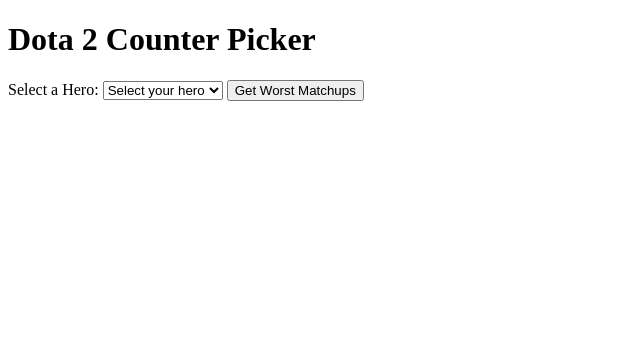
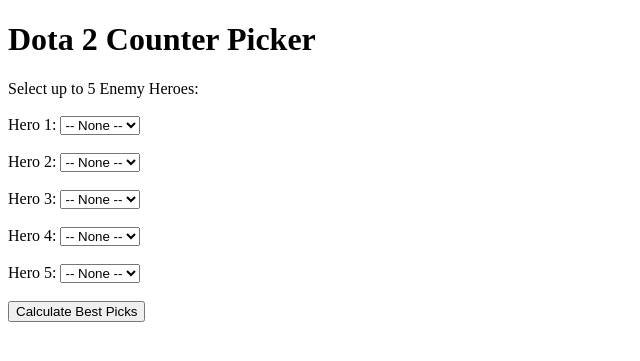
Before and after one commit to Solaire710/Dota-2-Counter-Picker, a Flask app: template counterPicker/templates/index.html in a window 1280 px wide. Shown: the top 361 px of the page, without its empty margins (0-640 px from the left). Run offline with Flask 3, Linux system fonts and the light colour scheme; the template is opened without the code that fills it, so the values that code supplies are empty.

Commit message:
win rate to synergy fix

```diff
--- a/counterPicker/app.py
+++ b/counterPicker/app.py
@@ -34,79 +34,112 @@ def get_hero_name_map():
         resp.raise_for_status()
         data = resp.json()
 
-        # Debugging: print API response
-        print("API Response Data:", data)
+        print("API Response Data:", data)  # Debug
 
         heroes = data["data"]["constants"]["heroes"]
-
         if not heroes:
             print("No heroes found in response")
 
-        # Sorting heroes by displayName alphabetically
         sorted_heroes = sorted(heroes, key=lambda hero: hero["displayName"])
-
-        # Creating a dictionary of hero ID and name
         return {hero["id"]: hero["displayName"] for hero in sorted_heroes}
 
     except requests.exceptions.RequestException as e:
         print("Error fetching hero names:", e)
         return {}
 
+def get_best_counters_by_synergy(hero_ids, hero_names, match_limit=50):
+    hero_stats = {}
 
-def get_worst_matchups(hero_id):
-    query = f"""
-    {{
-      heroStats {{
-        matchUp(heroId: {hero_id}, matchLimit: 5, orderBy: 4) {{
-          heroId
-          matchCountVs
-          vs {{
-            heroId2
-            matchCount
-            winCount
-            winRateHeroId1
-            winRateHeroId2
+    for hero_id in hero_ids:
+        query = f"""
+        {{
+          heroStats {{
+            heroVsHeroMatchup(heroId: {hero_id}, matchLimit: {match_limit}) {{
+              disadvantage {{
+                vs {{
+                  heroId2
+                  matchCount
+                  synergy
+                }}
+              }}
+            }}
           }}
         }}
-      }}
-    }}
-    """
-    resp = scraper.post(STRATZ_URL, json={"query": query})
-    resp.raise_for_status()
-    data = resp.json()
+        """
 
-    # Print the raw response to check the win rates
-    print("Raw API Response:")
-    print(data)
+        try:
+            resp = scraper.post(STRATZ_URL, json={"query": query})
+            resp.raise_for_status()
+            data = resp.json()
 
-    matchups = data["data"]["heroStats"]["matchUp"][0]["vs"]
+            print("API response data:", data)  # Debug
 
-    return matchups
+            matchup_data = data["data"]["heroStats"]["heroVsHeroMatchup"]
+            disadvantage_list = matchup_data.get("disadvantage", [])
+
+            if not disadvantage_list:
+                continue
+
+            vs_list = disadvantage_list[0].get("vs", [])
+
+
+            for m in vs_list:
+                cid = m.get("heroId2")
+                if cid is None or cid in hero_ids:
+                    continue  # 👈 Skip selected heroes
+
+                synergy = m.get("synergy") or 0
+                match_count = int(m.get("matchCount") or 0)
+
+                stat = hero_stats.setdefault(cid, {"total_synergy": 0, "matches": 0})
+                stat["total_synergy"] += synergy * match_count
+                stat["matches"] += match_count
+
+        except Exception as e:
+            print(f"Error fetching synergy data for hero {hero_id}: {e}")
+            continue
+
+    results = []
+    for cid, s in hero_stats.items():
+        if s["matches"] == 0:
+            continue
+        avg_synergy = s["total_synergy"] / s["matches"]
+        results.append((cid, avg_synergy))
+
+    results.sort(key=lambda x: x[1])  # ascending = worst synergy
+    return [(hero_names.get(cid, f"Unknown({cid})"), round(synergy, 2)) for cid, synergy in results[:10]]
 
 @app.route("/", methods=["GET", "POST"])
 def index():
     error = None
-    matchups = None
     hero_names = get_hero_name_map()
-
-    print("Hero Names:", hero_names)  # Check that hero names are properly passed
-
-    hero_name = None  # Default to None, in case no form is submitted
+    selected_heroes = []
+    matchups = []
 
     if request.method == "POST":
-        hero_name = request.form.get("hero_name")
-        if not hero_name:
-            error = "Please select a hero!"
+        for i in range(1, 6):
+            hero_name = request.form.get(f"hero_{i}")
+            if hero_name:
+                selected_heroes.append(hero_name)
+
+        print("Selected heroes:", selected_heroes)
+
+        if not selected_heroes:
+            error = "Please select at least one hero!"
         else:
-            hero_id = next((hero_id for hero_id, name in hero_names.items() if name == hero_name), None)
-            if hero_id:
-                matchups = get_worst_matchups(hero_id)
-            else:
-                error = "Hero not found!"
+            selected_ids = [hid for hid, name in hero_names.items() if name in selected_heroes]
+            print("Selected IDs:", selected_ids)
 
-    return render_template("index.html", hero_names=hero_names, matchups=matchups, error=error, hero_name=hero_name)
+            matchups = get_best_counters_by_synergy(selected_ids, hero_names)
+            print("Matchups:", matchups)
 
-
+    return render_template(
+        "index.html",
+        hero_names=hero_names,
+        matchups=matchups,
+        error=error,
+        selected_heroes=selected_heroes,
+    )
 
 if __name__ == "__main__":
     app.run(debug=True)
--- a/counterPicker/templates/index.html
+++ b/counterPicker/templates/index.html
@@ -10,29 +10,34 @@
 
     <!-- Hero Select Form -->
     <form method="POST">
-      <label for="hero_name">Select a Hero:</label>
-      <select name="hero_name" id="hero_name" required>
-          <option value="" disabled selected>Select your hero</option>
+  <label>Select up to 5 Enemy Heroes:</label><br><br>
+
+  {% for i in range(1, 6) %}
+  <label for="hero_{{ i }}">Hero {{ i }}:</label>
+  <select name="hero_{{ i }}" id="hero_{{ i }}">
+    <option value="">-- None --</option>
     {% for id, name in hero_names.items() %}
-              <option value="{{ name }}" {% if hero_name == name %}selected{% endif %}>{{ name }}</option>
+      <option value="{{ name }}"
+        {% if selected_heroes|length >= i and selected_heroes[i-1] == name %}selected{% endif %}>
+        {{ name }}
+      </option>
     {% endfor %}
   </select>
-      <button type="submit">Get Worst Matchups</button>
+  <br><br>
+{% endfor %}
+
+
+  <button type="submit">Calculate Best Picks</button>
 </form>
+
+
     <!-- Display Results if Hero is Selected -->
     {% if matchups %}
-        <h2>Top 5 Worst Matchups for {{ hero_name }}</h2>
+  <h2>Best Counters Against: {{ ", ".join(selected_heroes) }}</h2>
   <ul>
-            <!-- In your Jinja template -->
-    {% for matchup in matchups %}
-        <div>
-            <p>{{ hero_names[matchup.heroId2] }}:</p>
-            <p>Match Count: {{ matchup.matchCount }}</p>
-            <p>Wins: {{ matchup.winCount }}</p>
-            <p>Win Rate (Hero 2 vs Hero 1): {{ '{:.2f}'.format((matchup.winCount / matchup.matchCount) * 100) }}%</p> <!-- Calculate win rate manually -->
-        </div>
+    {% for hero, score in matchups %}
+        <li>{{ hero }} — Advantage Score: {{ "%+.2f"|format(-score) }}</li>
     {% endfor %}
-
   </ul>
 {% endif %}
 
```
Lines whose indentation alone changed are shown as unchanged.
